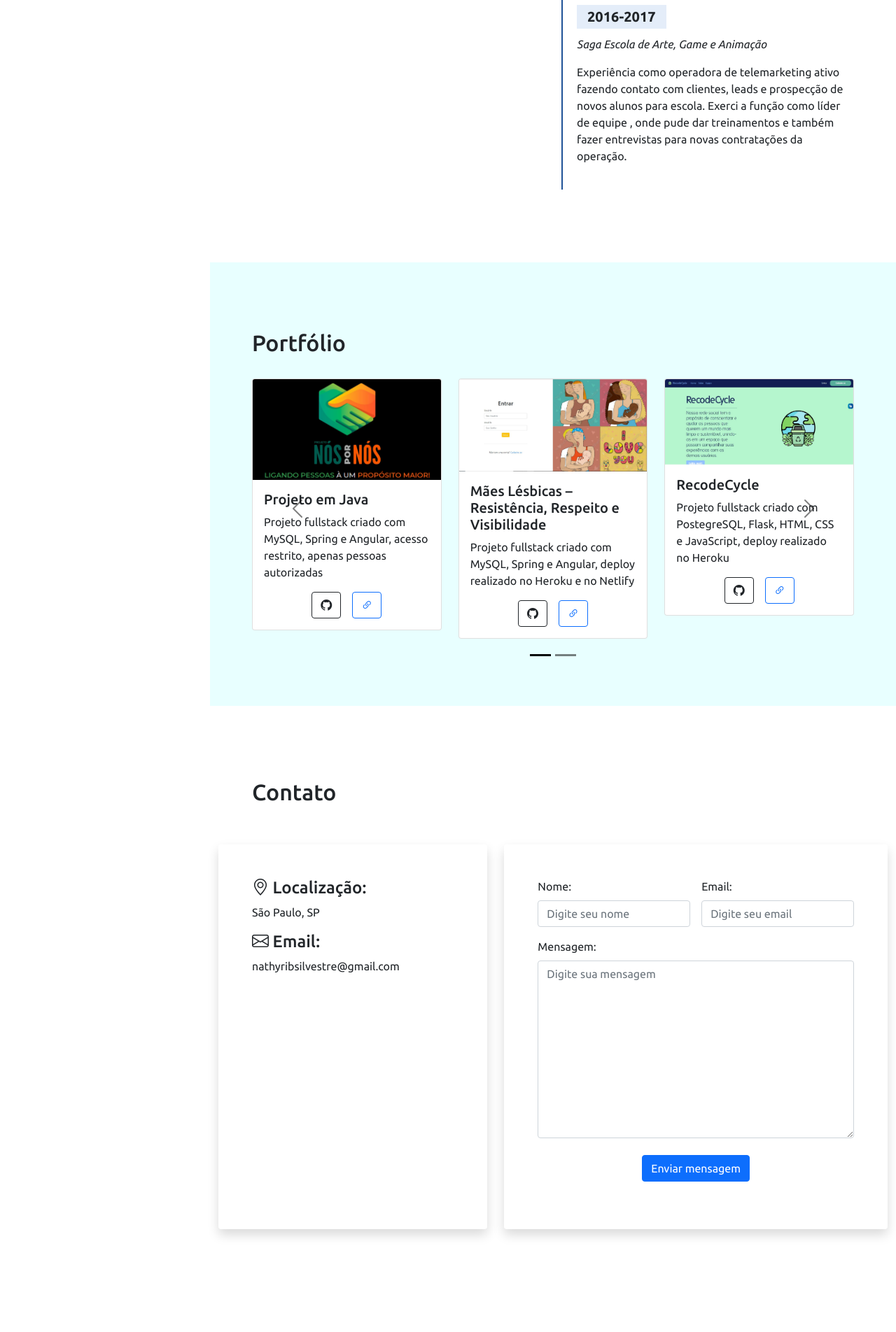
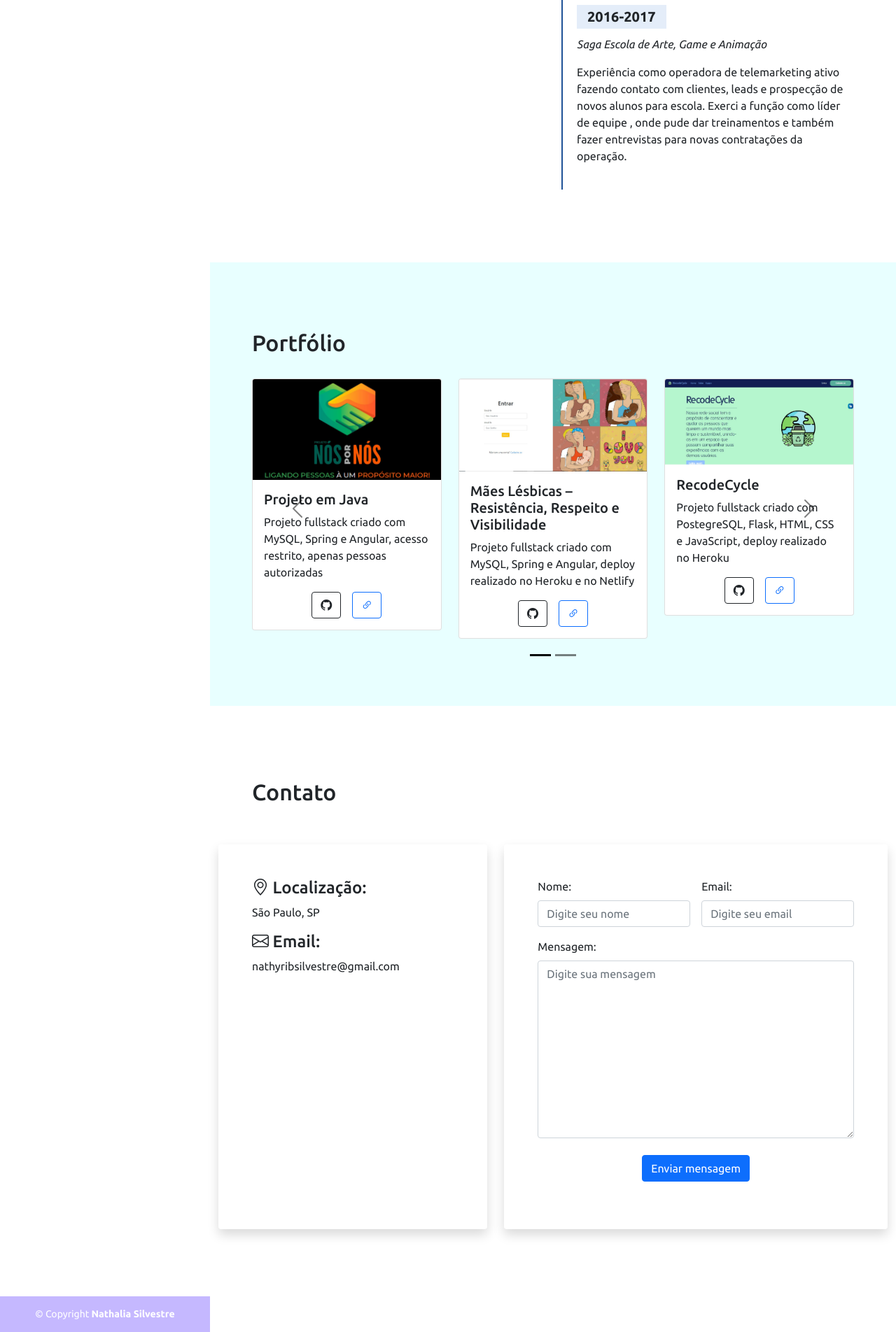
Before and after one commit to 93-silvestre/Portif-lio, a Flask app: page / in a window 1280 px wide. Shown: the part 3218-5122 px from the top of the page at 70% size. Before the commit the page ends 4986 px from the top, so only its background shows below. Run offline with Flask 2, Linux system fonts and the light colour scheme; some libraries are stand-ins or nearby versions; grey boxes are pictures that could not be loaded.

Commit message:
footer and config deploy

```diff
--- a/app.py
+++ b/app.py
@@ -46,6 +46,7 @@ def send():
 
             {formContato.nome} com o e-mail {formContato.email}, te enviou a seguinte mensagem:
             {formContato.mensagem}
+
             '''
         )
         mail.send(msg)
--- a/static/style.css
+++ b/static/style.css
@@ -277,3 +277,24 @@ i.menu-mobile{
     top: 30px;
     right: 30px;
 }
+
+#footer{
+    padding: 15px;
+    color:  #fff;
+    font-size: 14px;
+    padding: fixed;
+    left: 0;
+    bottom: 0;
+    width: 300px;
+    z-index: 9999;
+    background-color:#C5B8FF;
+    transition: .3s;
+}
+
+@media (max-width: 1012px) {
+    #footer{
+        position: static;
+        width: auto;
+        padding: 20px 15px;
+    }
+}
--- a/templates/index.html
+++ b/templates/index.html
@@ -536,9 +536,6 @@
 
         </section>
 
-
-
-
         {% with messages = get_flashed_messages() %}
         {% if messages %}
         {% for message in messages %}
@@ -549,7 +546,18 @@
         {% endfor %}
         {% endif %}
         {% endwith %}
+
+
     </main>
+
+    <footer id="footer">
+        <div class="container">
+            <div class="text-center">
+                &copy; Copyright <strong>Nathalia Silvestre</strong>
+            </div>
+        </div>
+
+    </footer>
 
     <script src="../static/bootstrap/js/bootstrap.bundle.min.js"></script>
     <script src="../static/script.js"></script>
```
Also changed, not shown: requirements.txt (added, +11 -0 lines), static/script.js (line endings or trailing spaces), 1 other file.
